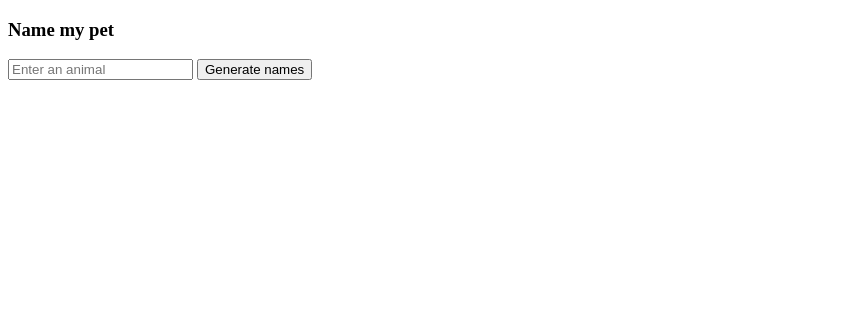
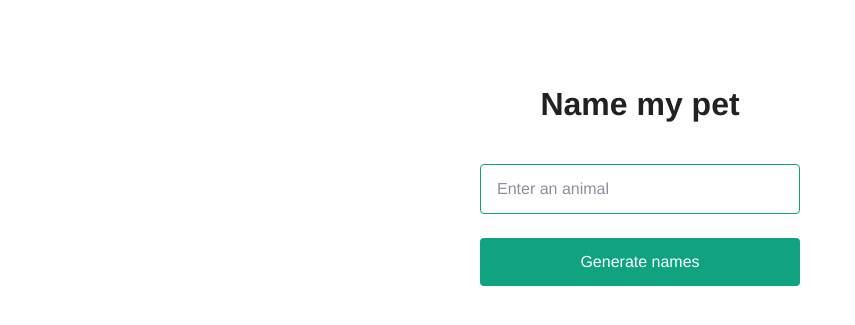
Before and after one commit to gear273/gptServer, a Flask app: page / in a window 1280 px wide. Shown: the top 325 px of the page, without its empty margins (0-855 px from the left). Run offline with Flask 2, Linux system fonts and the light colour scheme; some web fonts are replaced.

Commit message:
20230621

```diff
--- a/app.py
+++ b/app.py
@@ -1,3 +1,4 @@
+'''
 import os
 from flask import Flask, redirect, render_template, request, url_for
 import openai
@@ -36,3 +37,40 @@ Names:""".format(
 
 if __name__ == '__main__':
     app.run(debug=True, host='0.0.0.0', port=5000)
+'''
+
+import os
+
+import openai
+from flask import Flask, redirect, render_template, request, url_for
+
+app = Flask(__name__)
+openai.api_key = os.getenv("OPENAI_API_KEY")
+
+
+@app.route("/", methods=("GET", "POST"))
+def index():
+    if request.method == "POST":
+        animal = request.form["animal"]
+        response = openai.Completion.create(
+            model="text-davinci-003",
+            prompt=generate_prompt(animal),
+            temperature=0.6,
+        )
+        return redirect(url_for("index", result=response.choices[0].text))
+
+    result = request.args.get("result")
+    return render_template("index.html", result=result)
+
+
+def generate_prompt(animal):
+    return """Suggest three names for an animal that is a superhero.
+
+Animal: Cat
+Names: Captain Sharpclaw, Agent Fluffball, The Incredible Feline
+Animal: Dog
+Names: Ruff the Protector, Wonder Canine, Sir Barks-a-Lot
+Animal: {}
+Names:""".format(
+        animal.capitalize()
+    )
--- /dev/null
+++ b/static/main.css
@@ -0,0 +1,66 @@
+@font-face {
+    font-family: "ColfaxAI";
+    src: url(https://cdn.openai.com/API/fonts/ColfaxAIRegular.woff2)
+        format("woff2"),
+      url(https://cdn.openai.com/API/fonts/ColfaxAIRegular.woff) format("woff");
+    font-weight: normal;
+    font-style: normal;
+  }
+  @font-face {
+    font-family: "ColfaxAI";
+    src: url(https://cdn.openai.com/API/fonts/ColfaxAIBold.woff2) format("woff2"),
+      url(https://cdn.openai.com/API/fonts/ColfaxAIBold.woff) format("woff");
+    font-weight: bold;
+    font-style: normal;
+  }
+  body,
+  input {
+    font-size: 16px;
+    line-height: 24px;
+    color: #353740;
+    font-family: "ColfaxAI", Helvetica, sans-serif;
+  }
+  body {
+    display: flex;
+    flex-direction: column;
+    align-items: center;
+    padding-top: 60px;
+  }
+  .icon {
+    width: 34px;
+  }
+  h3 {
+    font-size: 32px;
+    line-height: 40px;
+    font-weight: bold;
+    color: #202123;
+    margin: 16px 0 40px;
+  }
+  form {
+    display: flex;
+    flex-direction: column;
+    width: 320px;
+  }
+  input[type="text"] {
+    padding: 12px 16px;
+    border: 1px solid #10a37f;
+    border-radius: 4px;
+    margin-bottom: 24px;
+  }
+  ::placeholder {
+    color: #8e8ea0;
+    opacity: 1;
+  }
+  input[type="submit"] {
+    padding: 12px 0;
+    color: #fff;
+    background-color: #10a37f;
+    border: none;
+    border-radius: 4px;
+    text-align: center;
+    cursor: pointer;
+  }
+  .result {
+    font-weight: bold;
+    margin-top: 40px;
+  }
--- a/templates/index.html
+++ b/templates/index.html
@@ -1,11 +1,9 @@
 <!DOCTYPE html>
-<html lang="ja">
 <head>
-    <meta charset="UTF-8">
-    <meta http-equiv="X-UA-Compatible" content="IE=edge">
-    <meta name="viewport" content="width=device-width, initial-scale=1.0">
-    <title>Document</title>
+  <title>OpenAI Quickstart</title>
+  <link rel="stylesheet" href="{{ url_for('static', filename='main.css') }}" />
 </head>
+
 <body>
   <h3>Name my pet</h3>
   <form action="/" method="post">
@@ -16,4 +14,3 @@
   <div class="result">{{ result }}</div>
   {% endif %}
 </body>
-</html>
```
Also changed, not shown: templates/test.html (deleted, +0 -12 lines), 1 other file. Lines whose indentation alone changed are shown as unchanged.
